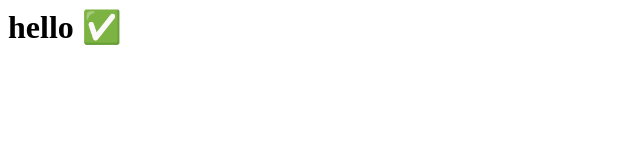
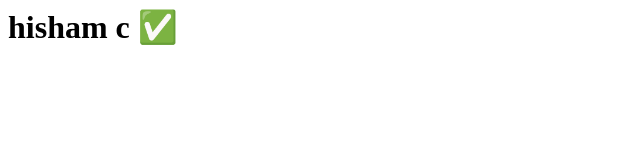
Before and after one commit to hishamc33-max/ci-cd-demo, a plain HTML site: page index.html in a window 1280 px wide. Shown: the whole page, without its empty margins (0-640 px from the left). Drawn offline with Linux system fonts and the light colour scheme.

Commit message:
Update index.html

```diff
--- a/index.html
+++ b/index.html
@@ -1 +1 @@
-<h1>hello ✅</h1>
+<h1>hisham c ✅</h1>
```
